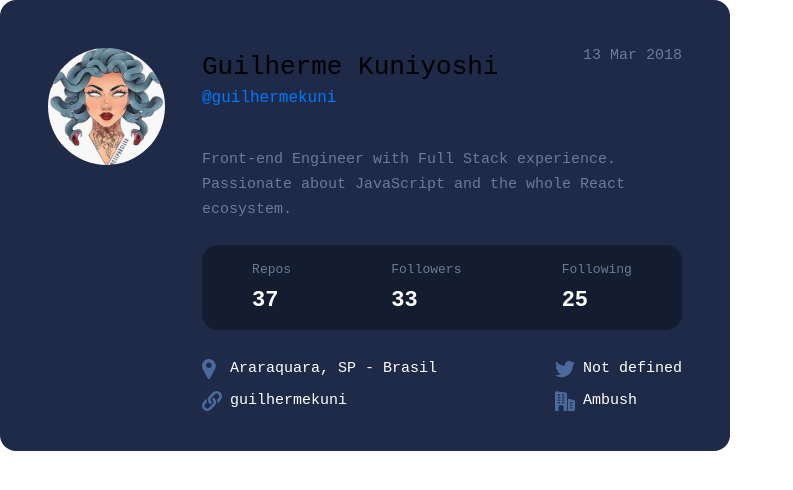
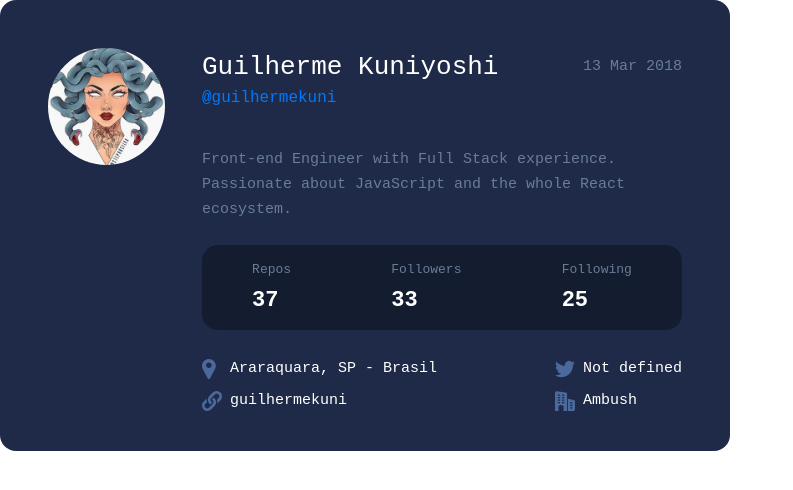
Before and after one commit to Ambush-Journey-Program/github-user-search-react-MarcelloAragoni, a React (Create React App) app: page / in a window 1280 px wide. Shown: the top 490 px of the page, without its empty margins (0-793 px from the left). Built offline with nearby package versions, Linux system fonts and the light colour scheme.

Commit message:
changed name collor, and adjusted the line-heigh for the date

```diff
--- a/src/components/user-box/style.scss
+++ b/src/components/user-box/style.scss
@@ -10,6 +10,7 @@
     justify-content: space-between;
 
     &--name {
+      color: $white;
       font-size: 26px;
       line-height: 38px;
       display: flex;
@@ -24,6 +25,7 @@
 
     &--date {
       font-size: 15px;
+      line-height: 38px;
       color: $gray;
     }
 
```
